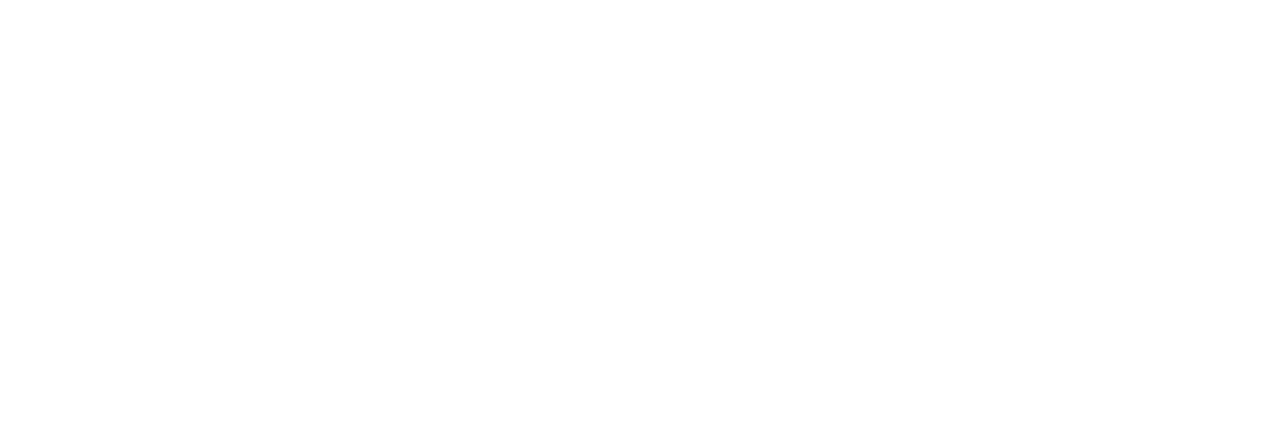
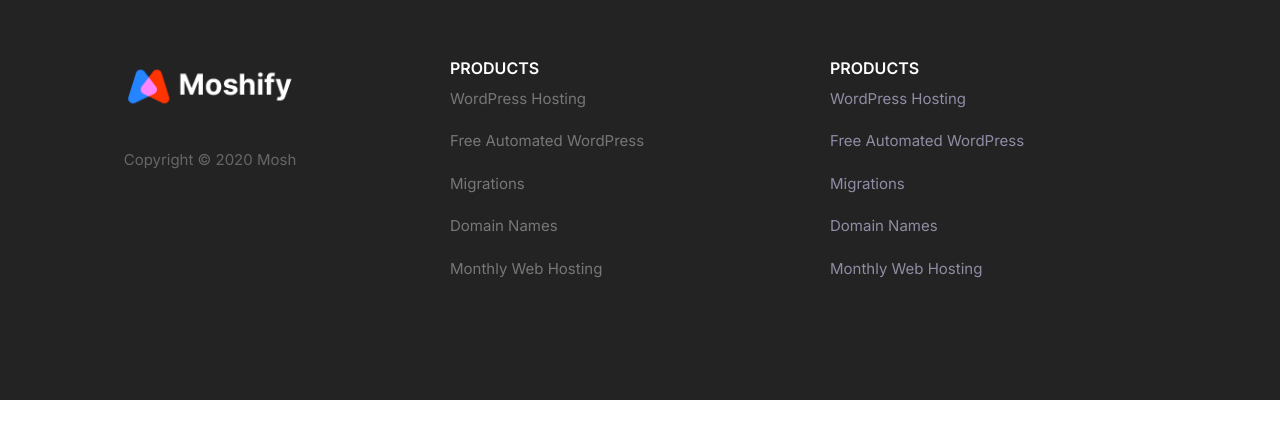
Before and after one commit to serhat-sergikaya/css-training-website, a plain HTML site: page index.html in a window 1280 px wide. Drawn offline with Linux system fonts and the light colour scheme.

Commit message:
Build footer block

```diff
--- a/css/styles.css
+++ b/css/styles.css
@@ -834,3 +834,96 @@ a {
     justify-self: end;
   }
 }
+
+/* Footer */
+
+.footer {
+  background-color: #232323;
+}
+
+.footer-list > li {
+  margin-bottom: 2rem;
+  font-size: 2.4rem;
+}
+
+.footer__section {
+  padding: 2rem 0;
+  border-bottom: 1px solid #393939;
+}
+
+.footer__section .list {
+  margin: 0;
+}
+
+.footer__heading {
+  text-transform: uppercase;
+  font-weight: 600;
+  font-size: 3rem;
+}
+
+.footer__logo {
+  text-align: center;
+  margin-top: 5rem;
+}
+
+.footer__logo > img {
+  width: 100%;
+  max-width: 200px;
+}
+
+.footer a {
+  color: #777;
+  transition: color 0.3s;
+}
+
+.footer a:hover {
+  color: #fff;
+}
+
+.footer__copyright {
+  font-size: 2.1rem;
+  color: #fff;
+  opacity: 0.3;
+  margin-top: 3rem;
+}
+
+@media screen and (min-width: 768px) {
+  .footer-sections {
+    grid-template-columns: repeat(auto-fit, minmax(100px, 1fr));
+  }
+
+  .footer .collapsible__chevron {
+    display: none;
+  }
+
+  .footer .collapsible__content {
+    opacity: 1;
+    max-height: 100%;
+  }
+
+  .footer__section {
+    border: none;
+  }
+
+  .footer__logo {
+    order: -1;
+    margin-top: 0;
+    margin-right: 10rem;
+  }
+
+  .footer__section {
+    padding: 0;
+  }
+
+  .footer__copyright {
+    font-size: 1.5rem;
+  }
+
+  .footer-list > li {
+    font-size: 1.5rem;
+  }
+
+  .footer__heading {
+    font-size: 1.6rem;
+  }
+}
--- a/index.html
+++ b/index.html
@@ -13,6 +13,53 @@
     />
     <title>Document</title>
   </head>
-  <body></body>
+  <body>
+    <footer class="block block--dark footer">
+      <div class="container grid footer-sections">
+        <section class="collapsible footer__section">
+          <header class="collapsible__header">
+            <h2 class="collapsible__heading footer__heading">Products</h2>
+            <img
+              class="icon collapsible__chevron"
+              src="images/chevron.svg"
+              alt=""
+            />
+          </header>
+          <div class="collapsible__content">
+            <ul class="list footer-list">
+              <li><a href="#">WordPress Hosting</a></li>
+              <li><a href="#">Free Automated WordPress</a></li>
+              <li><a href="#">Migrations</a></li>
+              <li><a href="#">Domain Names</a></li>
+              <li><a href="#">Monthly Web Hosting</a></li>
+            </ul>
+          </div>
+        </section>
+        <section class="collapsible footer__section">
+          <header class="collapsible__header">
+            <h2 class="collapsible__heading footer__heading">Products</h2>
+            <img
+              class="icon collapsible__chevron"
+              src="images/chevron.svg"
+              alt=""
+            />
+          </header>
+          <div class="collapsible__content">
+            <ul class="list footer-list">
+              <li>WordPress Hosting</li>
+              <li>Free Automated WordPress</li>
+              <li>Migrations</li>
+              <li>Domain Names</li>
+              <li>Monthly Web Hosting</li>
+            </ul>
+          </div>
+        </section>
+        <div class="footer__logo">
+          <img src="images/logo.png" alt="" />
+          <p class="footer__copyright">Copyright © 2020 Mosh</p>
+        </div>
+      </div>
+    </footer>
+  </body>
   <script src="main.js"></script>
 </html>
```
Also changed, not shown: images/logo.png (added).
